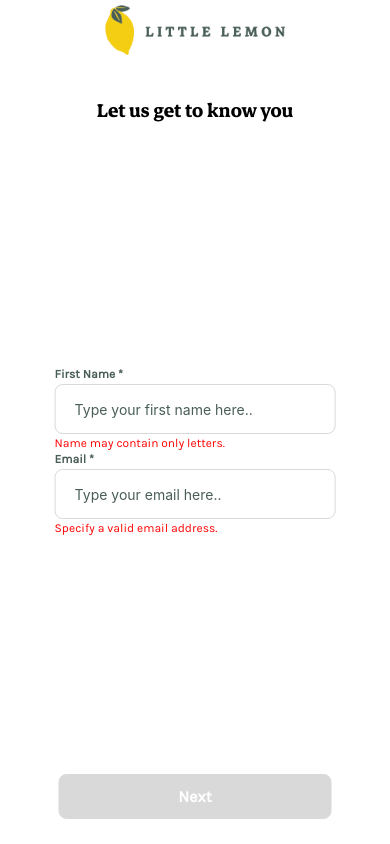
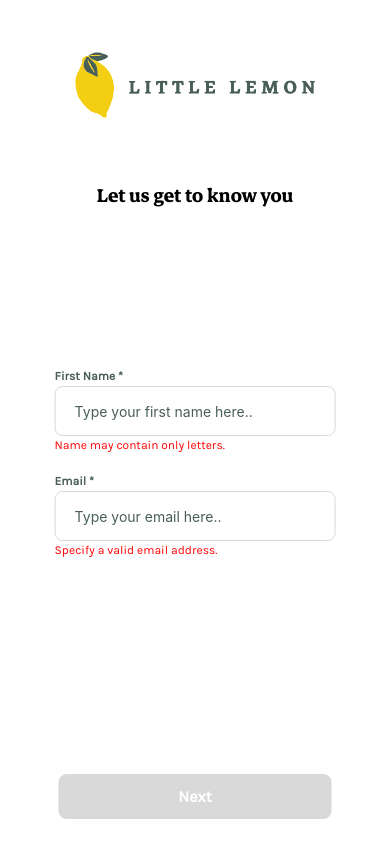
Before and after one commit to JureVidrih/little-lemon, a React Native app: screen /OnboardingScreen in a window 390 px wide. Built offline with nearby package versions, Linux system fonts and the light colour scheme; what expo-sqlite would draw is missing.

Commit message:
Work on <OnboardingScreen />

```diff
--- a/screens/OnboardingScreen.tsx
+++ b/screens/OnboardingScreen.tsx
@@ -24,18 +24,10 @@ export default function () {
 
   return (
     <View style={[styles.container, { marginTop: insets.top, marginBottom: insets.bottom }]}>
-      <Image style={{ width: 180, height: 60}} resizeMode="contain" source={require("../assets/Images/Logo.png")} />
+      <Image style={{ width: 240, height: 120, marginTop: 25 }} resizeMode="contain" source={require("../assets/Images/Logo.png")} />
       <View style={styles.bodyContainer}>
         <Header sizeType={4} align="center">Let us get to know you</Header>
         <View style={styles.formContainer}>
-          <KeyboardAvoidingView
-          style={{
-            width: '100%',
-            height: '100%'
-          }}
-          behavior={Platform.OS === 'ios' ? 'padding' : 'height'}
-          enabled={true}
-          keyboardVerticalOffset={200}>
           <Input
           label="First Name"
           placeholder="Type your first name here.."
@@ -87,7 +79,6 @@ export default function () {
           }}
           invalidValueLabel="Specify a valid email address."
           inputMode="email" />
-          </KeyboardAvoidingView>
         </View>
         <View style={styles.buttonContainer}>
           <Button
@@ -115,6 +106,7 @@ const styles = StyleSheet.create({
     backgroundColor: '#fff'
   },
   bodyContainer: {
+    position: 'static',
     paddingTop: 25,
     width: '100%',
     flex: 1.4,
@@ -123,10 +115,11 @@ const styles = StyleSheet.create({
   },
   formContainer: {
     position:  'absolute',
-    top: '50%',
+    top: '55%',
     left: '50%',
     width: '72%',
-    justifyContent: 'center',
+    height: 190,
+    justifyContent: 'space-between',
     alignItems: 'center',
     transform: [{ translateX: '-50%' }, { translateY: '-50%' }]
   },
```
Lines whose indentation alone changed are shown as unchanged.
